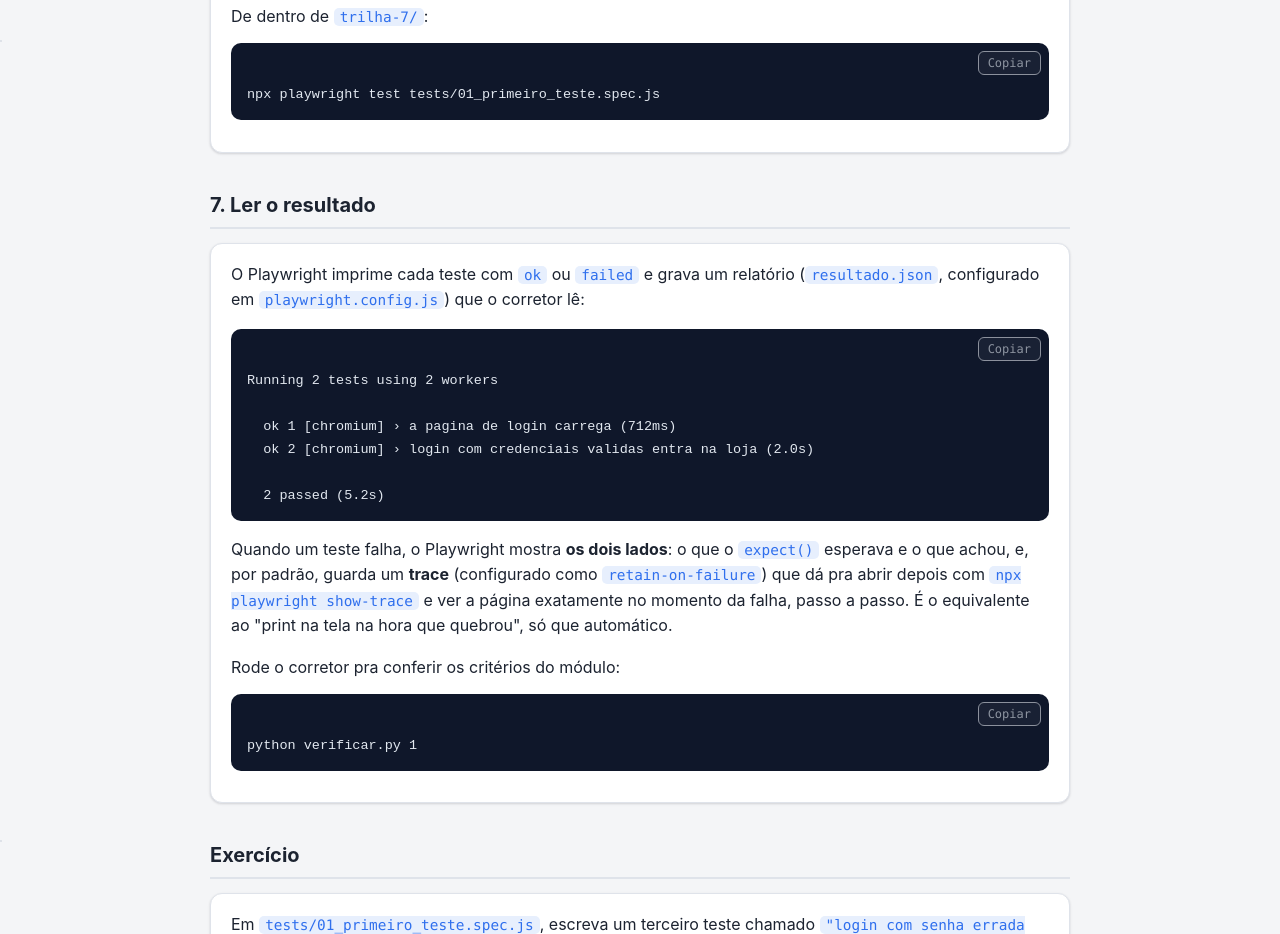
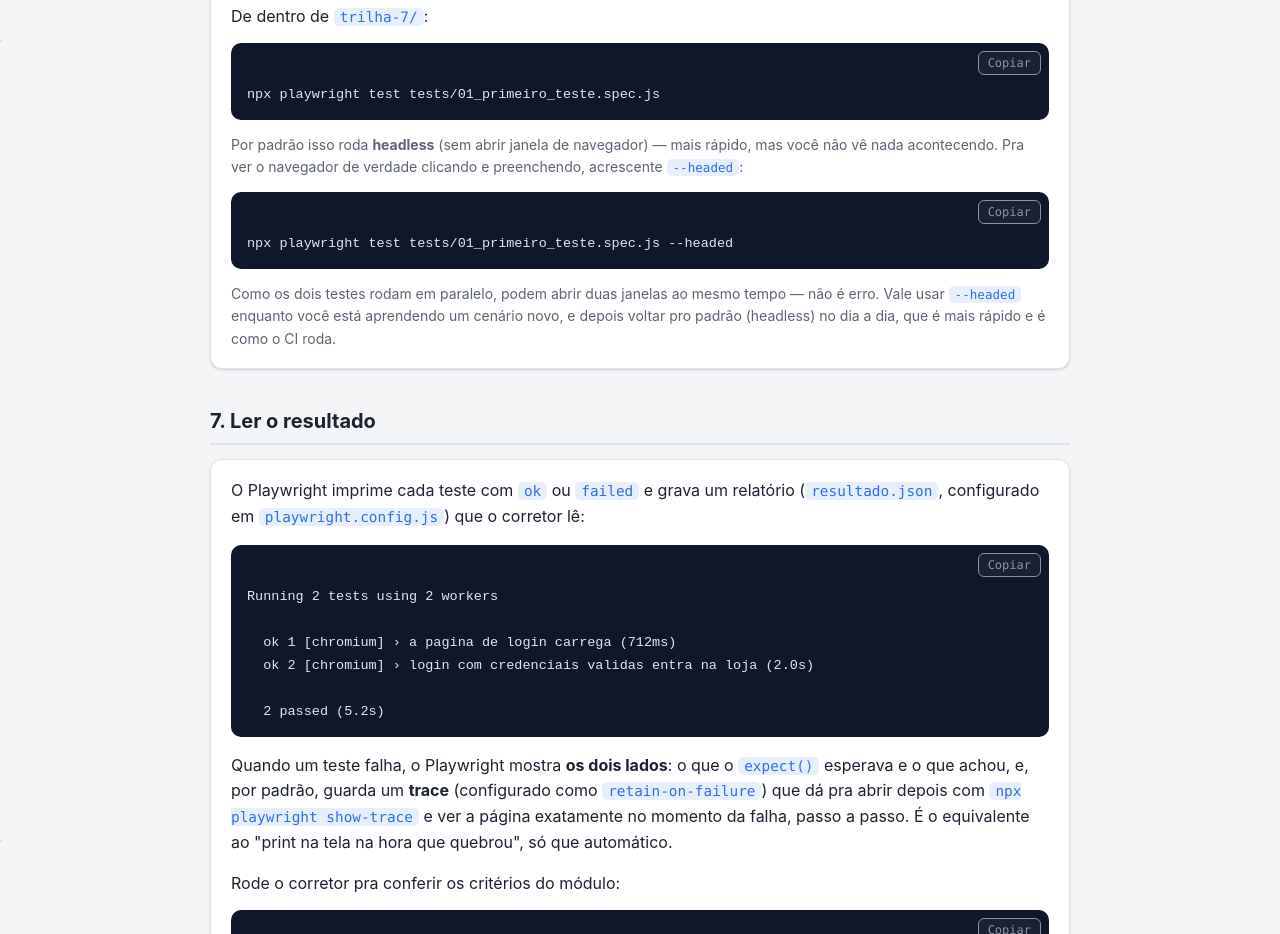
Before and after one commit to ezequiel-dawud/HardSkillsQA, a plain HTML site: page site/playwright/modulo-1.html in a window 1280 px wide. Shown: the part 3960-4894 px from the top of the page. Drawn offline with Linux system fonts and the light colour scheme; a script that the page names is missing.

Commit message:
Ensina --headed no Modulo 1, pra ver o navegador rodando de verdade
Sugestao de quem testou como aluno: rodar headless (padrao) nao mostra
nada acontecendo, o que confunde quem esta vendo o primeiro teste
passar pela primeira vez. Explica --headed, avisa que podem abrir duas
janelas (testes paralelos) e recomenda headless como padrao do dia a
dia (mais rapido, e como o CI roda).

Co-Authored-By: Claude Sonnet 5 <noreply@anthropic.com>

```diff
--- a/site/playwright/modulo-1.html
+++ b/site/playwright/modulo-1.html
@@ -217,6 +217,17 @@ test("login com credenciais validas entra na loja", async ({ page }) => {
           5 segundos até a condição ficar verdadeira, ou falha com uma mensagem clara.</p>
         <p style="margin:10px 0 0">De dentro de <code>trilha-7/</code>:</p>
         <pre class="bloco"><code>npx playwright test tests/01_primeiro_teste.spec.js</code></pre>
+        <p style="margin:10px 0 0; font-size:14px; color:var(--suave)">
+          Por padrão isso roda <b>headless</b> (sem abrir janela de navegador) — mais rápido,
+          mas você não vê nada acontecendo. Pra ver o navegador de verdade clicando e
+          preenchendo, acrescente <code>--headed</code>:
+        </p>
+        <pre class="bloco"><code>npx playwright test tests/01_primeiro_teste.spec.js --headed</code></pre>
+        <p style="margin-bottom:0; font-size:14px; color:var(--suave)">
+          Como os dois testes rodam em paralelo, podem abrir duas janelas ao mesmo tempo — não é
+          erro. Vale usar <code>--headed</code> enquanto você está aprendendo um cenário novo, e
+          depois voltar pro padrão (headless) no dia a dia, que é mais rápido e é como o CI roda.
+        </p>
       </div>
     </section>
 
```
